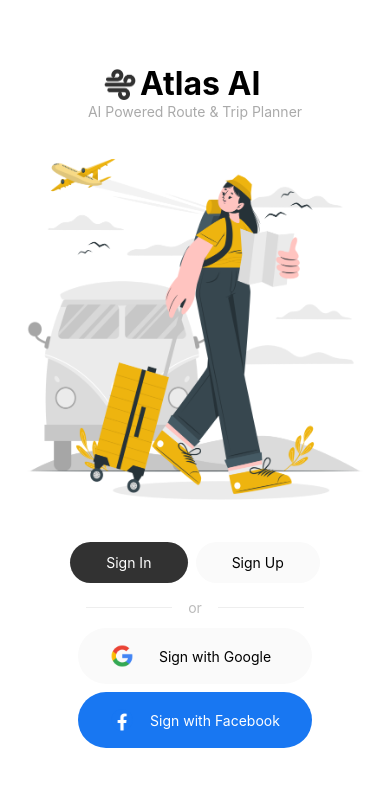
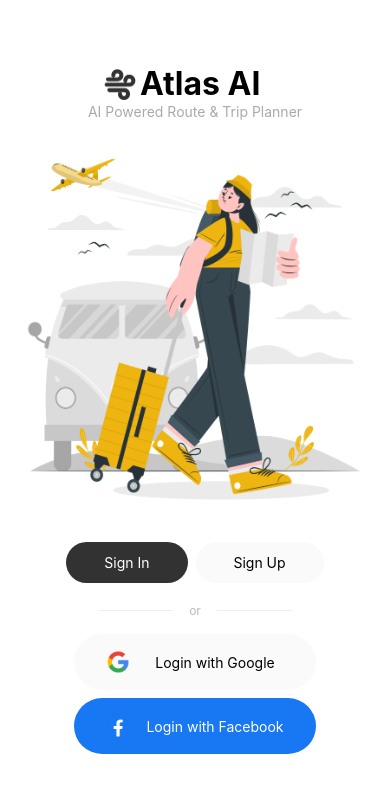
Before and after one commit to ErenElagz/Atlas, a React Native app: screen /SplashScreen in a window 390 px wide. Shown: the top 792 px of the page. Built offline with nearby package versions, Linux system fonts and the light colour scheme.

Commit message:
chatbot design

```diff
--- a/src/components/chatbot/message.js
+++ b/src/components/chatbot/message.js
@@ -7,9 +7,9 @@
 	return (
 		<View style={styles.message}>
 			<View style={{ flexDirection: "row", alignItems: "center", justifyContent: "space-between" }}>
-				<View style={{ flexDirection: "row", alignItems: "center", gap: 8 }}>
+				<View style={{ flexDirection: "row", alignItems: "center", gap: 4 }}>
 					<Image source={require("../../assets/icons/user.png")} style={styles.icon} />
-					<Text style={{ fontWeight: 500 }}>Username</Text>
+					<Text style={{ fontWeight: 600 }}>Username</Text>
 				</View>
 				<Text style={{ fontSize: 10, fontWeight: 600 }}>
 					{date.getHours()}:{date.getMinutes()}
@@ -24,13 +24,13 @@
 	message: {
 		flexDirection: "column",
 		gap: 8,
-		backgroundColor: "#f1f2f3",
+		backgroundColor: "#f5f5f5",
 		marginBottom: 8,
 		padding: 16,
 		borderRadius: 16,
 	},
 	icon: {
-		width: 28,
-		height: 28,
+		width: 20,
+		height: 20,
 	},
 });
--- a/src/components/chatbot/response.js
+++ b/src/components/chatbot/response.js
@@ -24,9 +24,9 @@
 	return (
 		<View style={styles.response}>
 			<View style={{ flexDirection: "row", alignItems: "center", justifyContent: "space-between" }}>
-				<View style={{ flexDirection: "row", alignItems: "center", gap: 8 }}>
-					<Image source={require("../../assets/icons/robot.png")} style={styles.icon} />
-					<Text style={{ fontWeight: 600 }}>Gemini</Text>
+				<View style={{ flexDirection: "row", alignItems: "center", gap: 4 }}>
+					<Image source={require("../../assets/img/logo.png")} style={styles.icon} />
+					<Text style={{ fontWeight: 700,fontSize:16 }}>Atlas</Text>
 				</View>
 				<Text style={{ fontSize: 10, fontWeight: "600" }}>
 					{date.getHours()}:{date.getMinutes()}
@@ -47,7 +47,7 @@
 		borderRadius: 16,
 	},
 	icon: {
-		width: 28,
-		height: 28,
+		width: 20,
+		height: 20,
 	},
 });
--- a/src/screens/SplashScreen.js
+++ b/src/screens/SplashScreen.js
@@ -51,14 +51,14 @@
                             style={styles.logo2}
                             source={require("../assets/icons/google.png")}
                         />
-                        <Text style={styles.text1}>Sign with Google</Text>
+                        <Text style={styles.text1}>Login with Google</Text>
                     </Pressable>
                     <Pressable style={styles.facebook}>
                         <Image
                             style={styles.logo2}
                             source={require("../assets/icons/facebook.png")}
                         />
-                        <Text style={styles.text2}>Sign with Facebook</Text>
+                        <Text style={styles.text2}>Login with Facebook</Text>
                     </Pressable>
                 </View>
             </View>
@@ -137,11 +137,11 @@
     },
     orView: {
         flexDirection: "row",
-        paddingHorizontal: 32,
+        paddingHorizontal: 48,
         alignItems: "center",
-        gap: 16
+        gap: 16,paddingVertical:4
     },
-    or: { fontSize: 14, color: "#bbb" },
+    or: { fontSize: 12, color: "#bbb" },
     div: { flexGrow: 1, backgroundColor: "#eee", height: 1.5 },
     google: {
         backgroundColor: "#fafafa",
```
